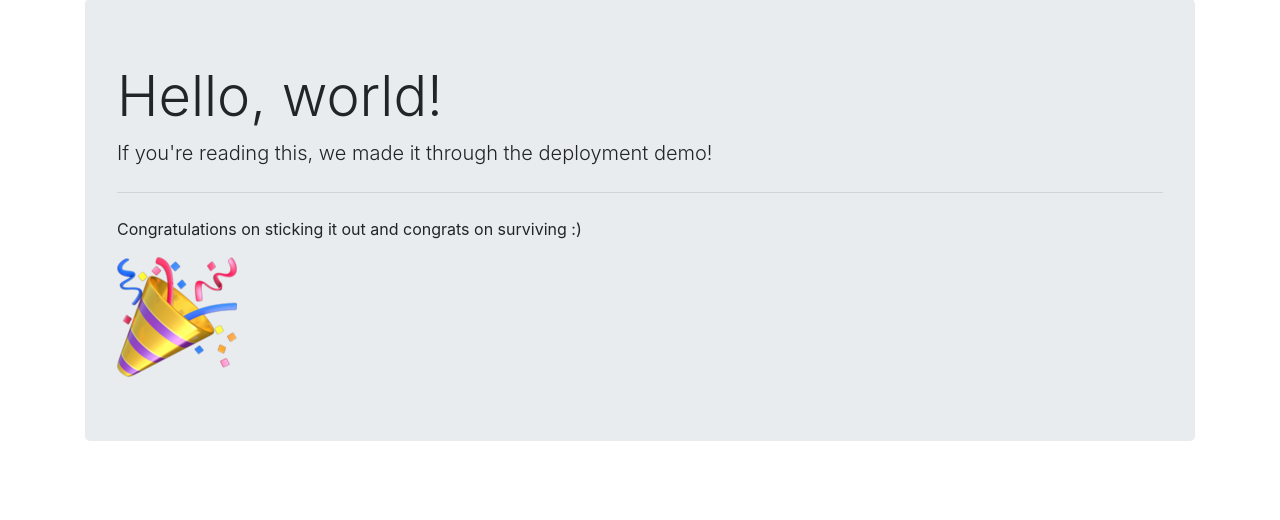
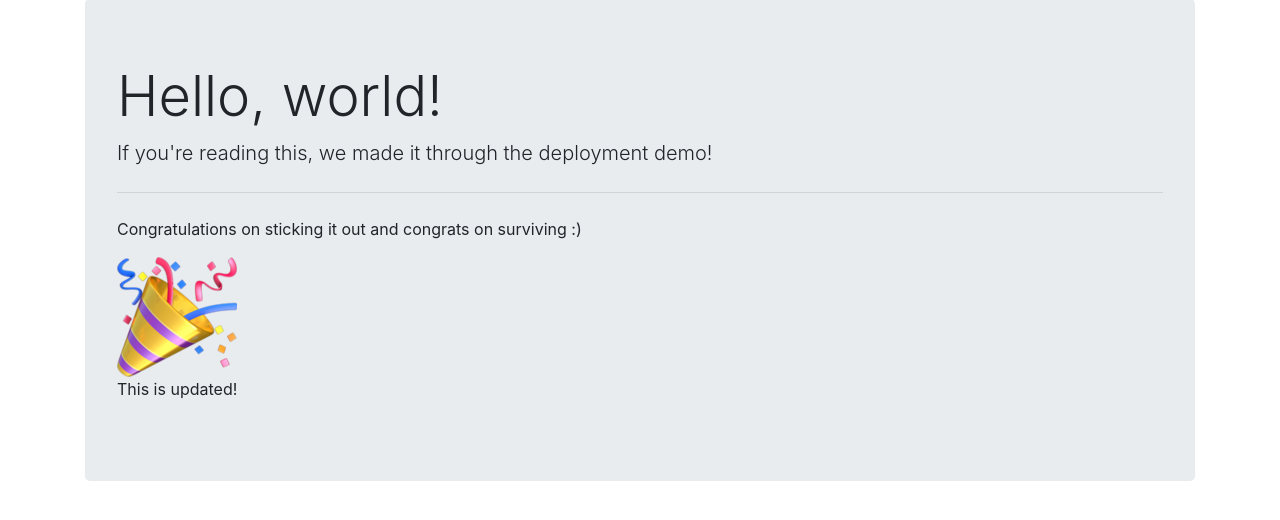
Before and after one commit to itsthejoker/supercooldemo, a Django app: template templates/index.html in a window 1280 px wide. Shown: the part 49-569 px from the top of the page. Run offline with Django 3.2, Linux system fonts and the light colour scheme; the template is opened without the code that fills it, so the values that code supplies are empty; some libraries are stand-ins or nearby versions.

Commit message:
example changes
Signed-off-by: Joe Kaufeld <joe@kenzie.academy>

```diff
--- a/templates/index.html
+++ b/templates/index.html
@@ -8,5 +8,6 @@
   <hr class="my-4">
   <p>Congratulations on sticking it out and congrats on surviving :)</p>
     <img src="{% static "party-popper.png" %}" alt="PARTAAYYYY">
+  <p>This is updated!</p>
 </div>
 {% endblock %}
```
